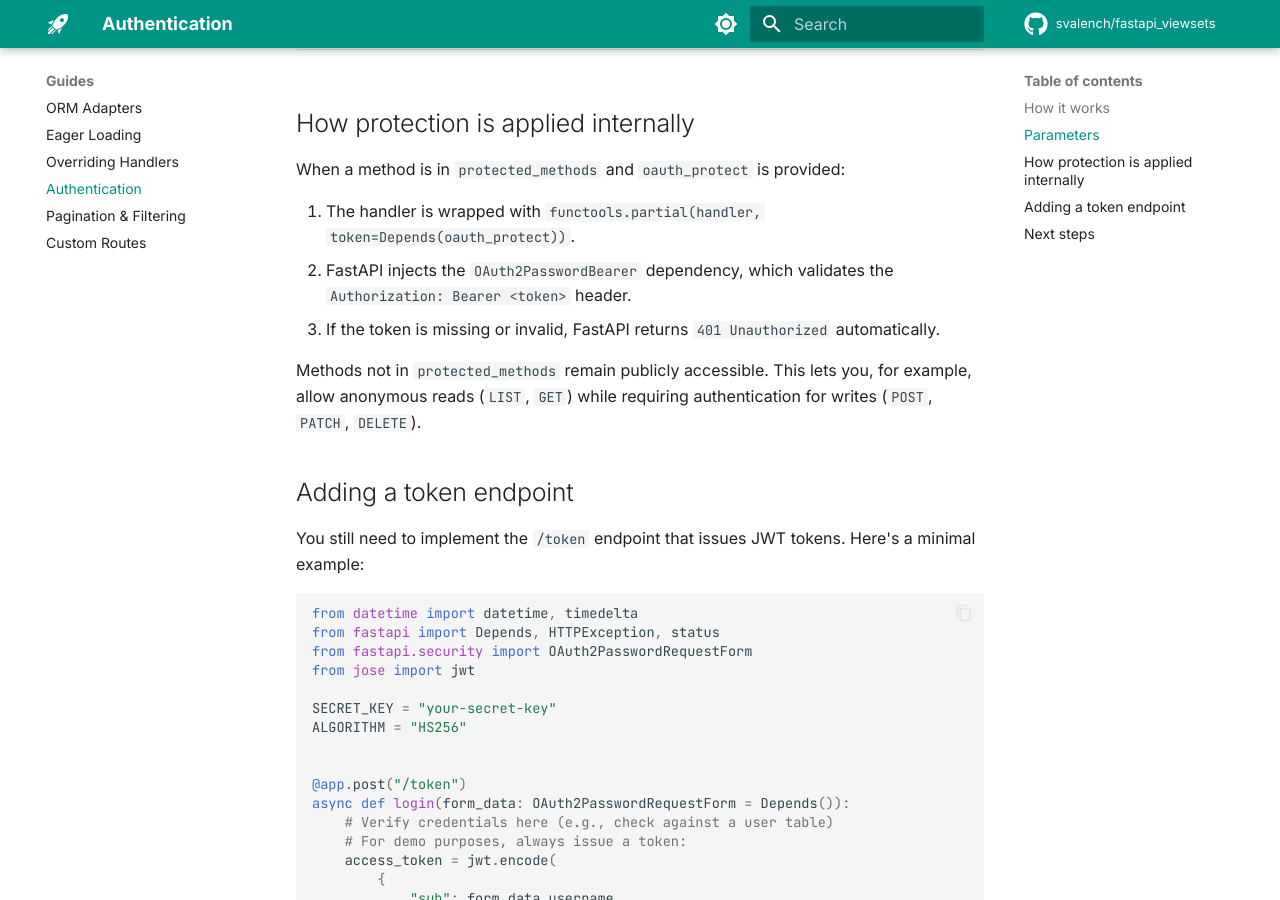
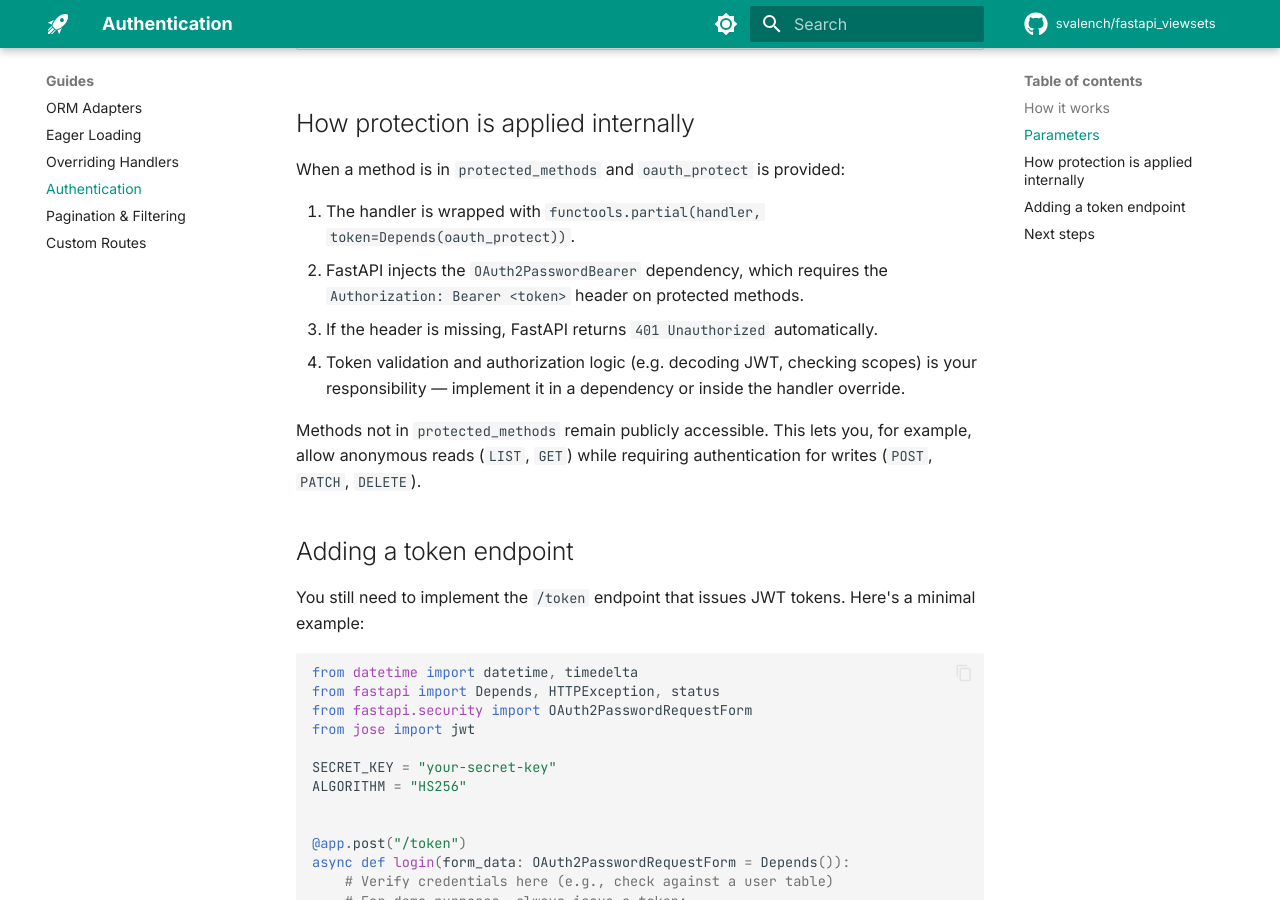
Before and after one commit to svalench/fastapi_viewsets, an MkDocs documentation site: the page built from docs/authentication.md, in a window 1280 px wide and 900 px high, scrolled down 1437 px. Built offline with MkDocs 1.6.1 and Material for MkDocs 9.7.7, drawn with Linux system fonts in a browser that asks for light colours; comment, search, counter and statistics services are not loaded; the version menu is left out.

Commit message:
fix: correct branch name to master, improve OAuth2 wording, soften comparison claim
- Workflow trigger: branches: [main] -> [master]
- edit_uri: edit/main -> edit/master
- authentication.md: clarify that OAuth2PasswordBearer only requires the header, not full JWT validation
- comparison.md: soften 'No other library offers...' to 'A key differentiator...'
- README: add docs badge and link

```diff
--- a/docs/authentication.md
+++ b/docs/authentication.md
@@ -60,8 +60,9 @@
 When a method is in `protected_methods` and `oauth_protect` is provided:
 
 1. The handler is wrapped with `functools.partial(handler, token=Depends(oauth_protect))`.
-2. FastAPI injects the `OAuth2PasswordBearer` dependency, which validates the `Authorization: Bearer <token>` header.
-3. If the token is missing or invalid, FastAPI returns `401 Unauthorized` automatically.
+2. FastAPI injects the `OAuth2PasswordBearer` dependency, which requires the `Authorization: Bearer <token>` header on protected methods.
+3. If the header is missing, FastAPI returns `401 Unauthorized` automatically.
+4. Token validation and authorization logic (e.g. decoding JWT, checking scopes) is your responsibility — implement it in a dependency or inside the handler override.
 
 Methods not in `protected_methods` remain publicly accessible. This lets you, for example, allow anonymous reads (`LIST`, `GET`) while requiring authentication for writes (`POST`, `PATCH`, `DELETE`).
 
--- a/mkdocs.yml
+++ b/mkdocs.yml
@@ -3,7 +3,7 @@
 site_url: https://svalench.github.io/fastapi_viewsets/
 repo_url: https://github.com/svalench/fastapi_viewsets
 repo_name: svalench/fastapi_viewsets
-edit_uri: edit/main/docs/
+edit_uri: edit/master/docs/
 
 docs_dir: docs
 
```
Also changed, not shown: README.md (+3 -0 lines), docs/comparison.md (+1 -1 lines), 1 other file.
